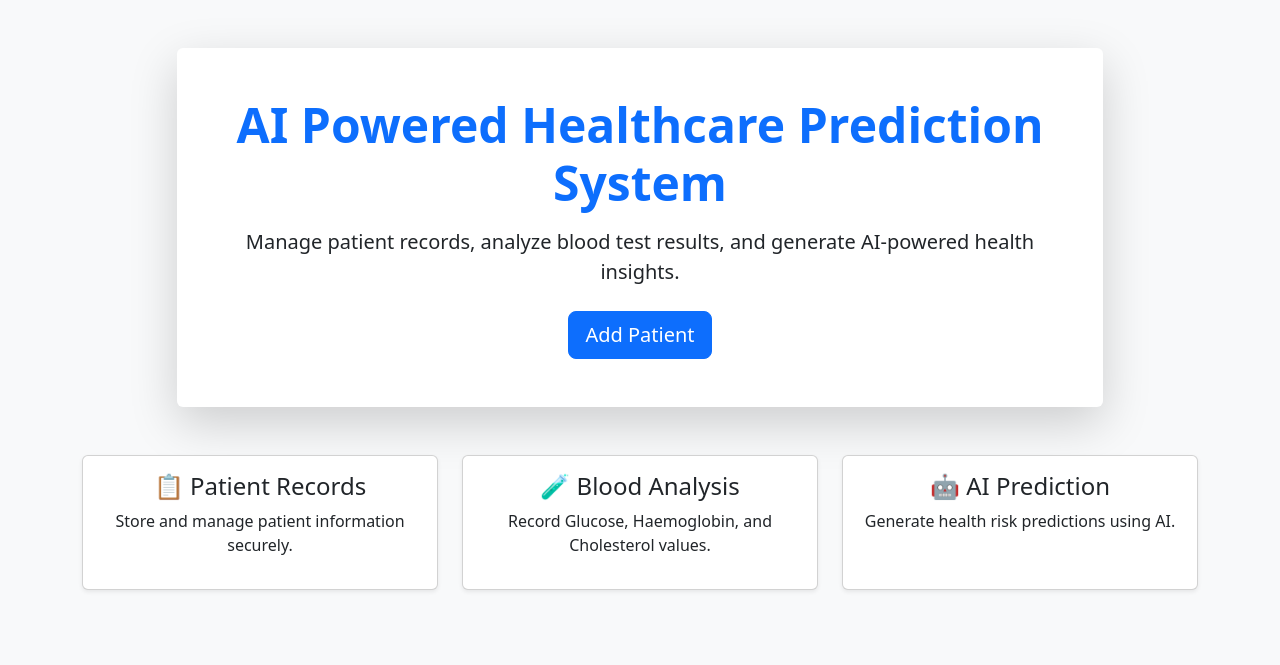
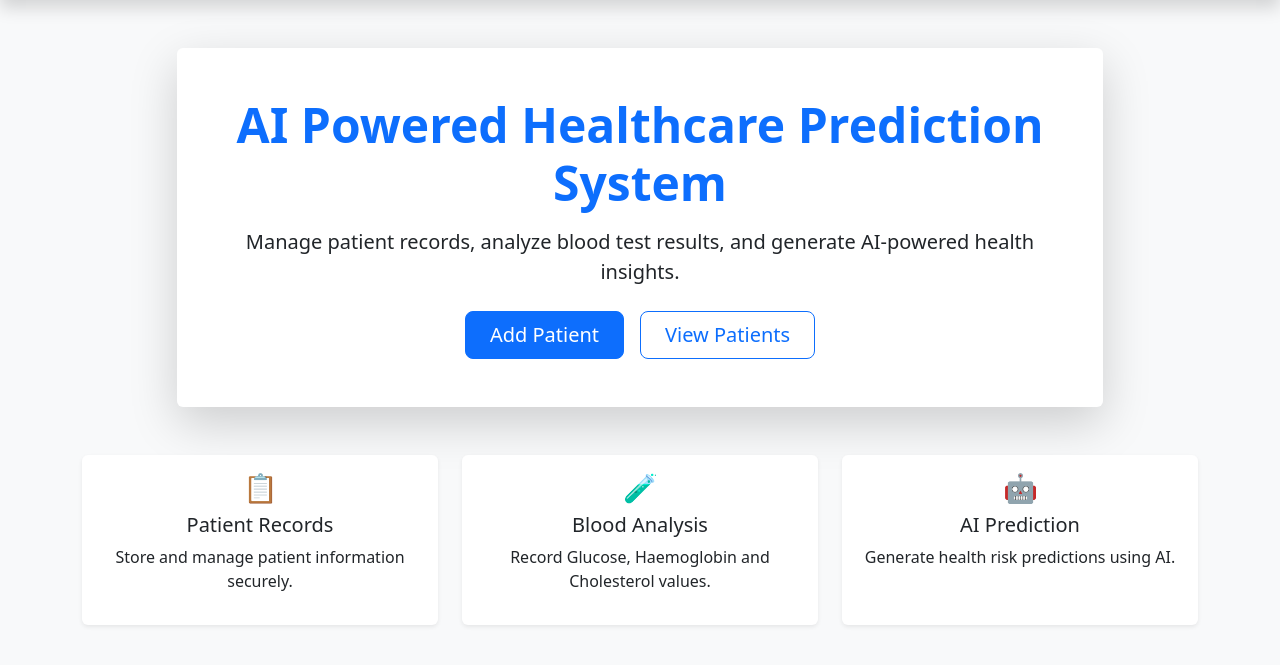
Before and after one commit to chinmayijagadish/health-prediction-app, a Flask app: page / in a window 1280 px wide. Shown: the part 56-721 px from the top of the page. Run offline with Flask 3, Linux system fonts and the light colour scheme.

Commit message:
Implement patient registration and healthcare themed UI

```diff
--- a/app.py
+++ b/app.py
@@ -1,5 +1,8 @@
 from flask import Flask, render_template, request
-from database import add_patient
+from database import (
+    add_patient,
+    get_all_patients
+)
 import re
 from datetime import datetime
 
@@ -67,6 +70,16 @@ def add():
         "add_patient.html"
     )
 
+@app.route("/patients")
+def patients():
+
+    all_patients = get_all_patients()
+
+    return render_template(
+        "patients.html",
+        patients=all_patients
+    )
+
 
 if __name__ == "__main__":
     app.run(debug=True)
--- a/templates/index.html
+++ b/templates/index.html
@@ -4,7 +4,6 @@
 <head>
     <meta charset="UTF-8">
     <meta name="viewport" content="width=device-width, initial-scale=1.0">
-
     <title>Health Prediction App</title>
 
     <link href="https://cdn.jsdelivr.net/npm/bootstrap@5.3.3/dist/css/bootstrap.min.css" rel="stylesheet">
@@ -14,16 +13,12 @@
 
     <!-- Navbar -->
 
-    <nav class="navbar navbar-expand-lg navbar-dark bg-primary">
-
+    <nav class="navbar navbar-expand-lg navbar-dark bg-primary shadow">
         <div class="container">
-
-            <a class="navbar-brand fw-bold" href="#">
+            <a class="navbar-brand fw-bold" href="/">
                 🏥 Health Prediction App
             </a>
-
         </div>
-
     </nav>
 
     <!-- Hero Section -->
@@ -32,9 +27,9 @@
 
         <div class="row justify-content-center">
 
-            <div class="col-md-10">
+            <div class="col-lg-10">
 
-                <div class="card shadow-lg border-0">
+                <div class="card border-0 shadow-lg">
 
                     <div class="card-body text-center p-5">
 
@@ -47,10 +42,14 @@
                             and generate AI-powered health insights.
                         </p>
 
-                        <div class="mt-4">
+                        <div class="d-flex justify-content-center gap-3 mt-4">
 
-                            <a href="/add" class="btn btn-primary btn-lg">
+                            <a href="/add" class="btn btn-primary btn-lg px-4">
                                 Add Patient
+                            </a>
+
+                            <a href="/patients" class="btn btn-outline-primary btn-lg px-4">
+                                View Patients
                             </a>
 
                         </div>
@@ -65,19 +64,23 @@
 
     </div>
 
-    <!-- Features Section -->
+    <!-- Features -->
 
-    <div class="container mt-5">
+    <div class="container mt-5 mb-5">
 
-        <div class="row">
+        <div class="row g-4">
 
             <div class="col-md-4">
 
-                <div class="card shadow-sm h-100">
+                <div class="card h-100 shadow-sm border-0">
 
                     <div class="card-body text-center">
 
-                        <h4>📋 Patient Records</h4>
+                        <h3>📋</h3>
+
+                        <h5 class="mt-2">
+                            Patient Records
+                        </h5>
 
                         <p>
                             Store and manage patient information securely.
@@ -91,14 +94,18 @@
 
             <div class="col-md-4">
 
-                <div class="card shadow-sm h-100">
+                <div class="card h-100 shadow-sm border-0">
 
                     <div class="card-body text-center">
 
-                        <h4>🧪 Blood Analysis</h4>
+                        <h3>🧪</h3>
+
+                        <h5 class="mt-2">
+                            Blood Analysis
+                        </h5>
 
                         <p>
-                            Record Glucose, Haemoglobin, and Cholesterol values.
+                            Record Glucose, Haemoglobin and Cholesterol values.
                         </p>
 
                     </div>
@@ -109,11 +116,15 @@
 
             <div class="col-md-4">
 
-                <div class="card shadow-sm h-100">
+                <div class="card h-100 shadow-sm border-0">
 
                     <div class="card-body text-center">
 
-                        <h4>🤖 AI Prediction</h4>
+                        <h3>🤖</h3>
+
+                        <h5 class="mt-2">
+                            AI Prediction
+                        </h5>
 
                         <p>
                             Generate health risk predictions using AI.
```
Also changed, not shown: database.py (+17 -0 lines), templates/patients.html (added, +65 -0 lines), Readme.md.
